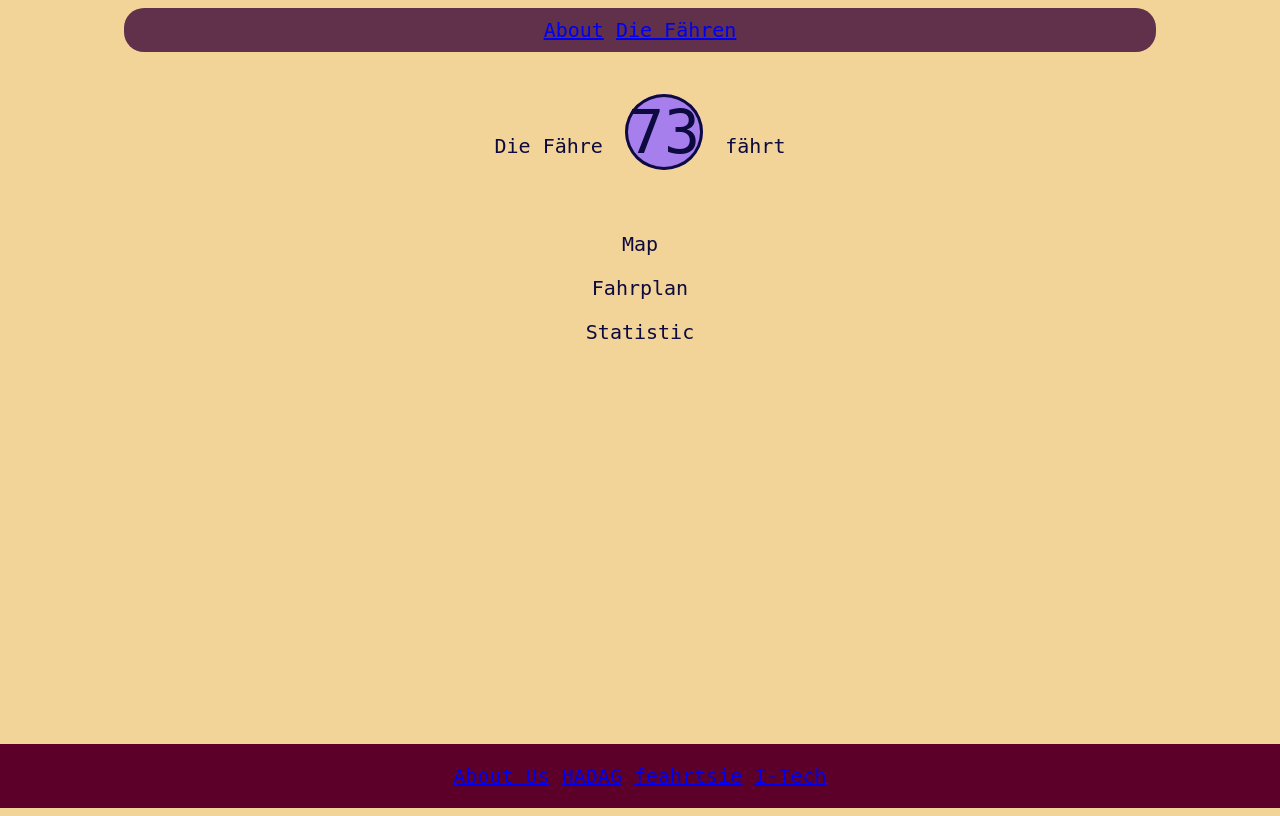
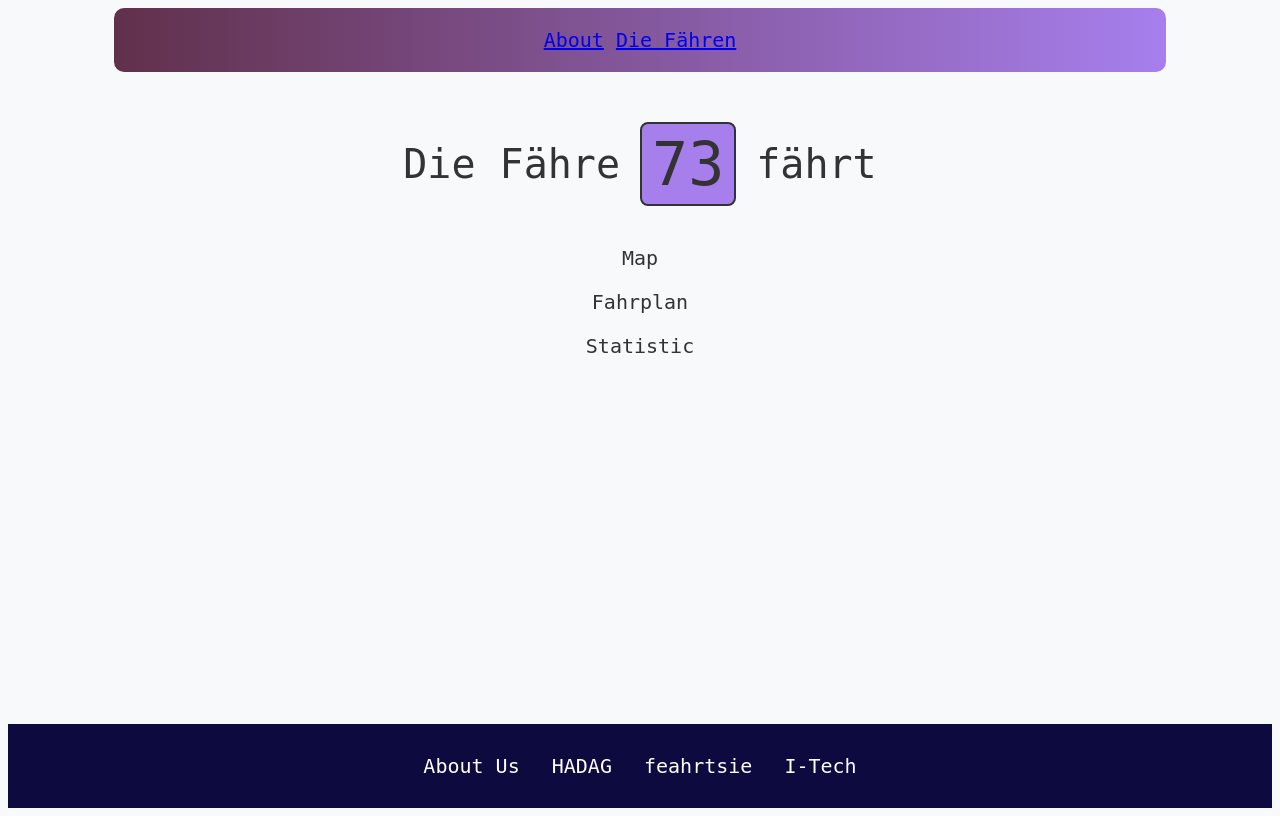
Before and after one commit to ximragequit/SmartSystemsBS14, a Flask app: page / in a window 1280 px wide. Run offline with Flask 3, Linux system fonts and the light colour scheme.

Commit message:
hmtl css shit

```diff
--- a/challenge_4/Prototyping/website/static/style.css
+++ b/challenge_4/Prototyping/website/static/style.css
@@ -1,6 +1,6 @@
 body {
-	background-color: #F2D398;
-	color: #0c0a3e;
+	background-color: #f8f9fa;
+	color: #333333;
 	font-family: "Andale Mono", monospace;
 	font-weight: normal;
 	font-size: 20px;
@@ -14,31 +14,36 @@
   }
 
   header {
-	background-color: #61304B;
-	color: #66CED6;
+	background: linear-gradient(to right, #61304b, #a77fed);
+	color: #ffffff;
 	width: 80%;
-	padding: 10px;
-	border-radius: 20px;
 	margin: 0 auto;
 	display: flex;
 	align-items: center;
 	justify-content: center;
+	padding: 20px;
+	border-radius: 10px;
   }
 
-	.navbar {
-	font-weight: normal;
-	font-size: 20px;
+  .navbar a {
+	color: #ffffff;
+	margin: 0 10px;
+	text-decoration: none;
+  }
+
+  .navbar a:hover {
+	color: #a77fed;
   }
 
   main {
-	text-align: center	;
+	text-align: center;
 	width: 100%;
 	flex: 1;
 	overflow-y: auto;
   }
 
   .fahrstatus {
-		padding: 50px;
+	padding: 20px;
   }
 
   .fahrstatus-text {
@@ -49,6 +54,7 @@
 	align-items: center;
 	justify-content: center;
 	text-align: center;
+	margin-top: 30px;
   }
 
   .content {
@@ -62,13 +68,29 @@
 	border-width: 3px;
 	border-radius: 50%;
 	line-height: 1;
+	margin: 0 10px;
+	padding: 10px;
+	border-width: 2px;
+	border-radius: 8px;
+	display: flex;
+	align-items: center;
+	justify-content: center;
   }
-
 
 
   footer {
 	width: 100%;
-	background-color: #5C0029	;
-	padding: 20px;
+	background-color: #0c0a3e;
+	padding: 30px 0;
 	text-align: center;
   }
+
+  #footer-links a {
+	color: #ffffff;
+	margin: 0 10px;
+	text-decoration: none;
+  }
+
+  #footer-links a:hover {
+	color: #a77fed;
+  }
--- a/challenge_4/Prototyping/website/templates/index.html
+++ b/challenge_4/Prototyping/website/templates/index.html
@@ -19,13 +19,13 @@
 
     <main>
       <div id="fahrstatus" class="fahrstatus">
-        <div cleass="fahrstatus-text">
+        <div class="fahrstatus-text">
           <span class="content">Die Fähre</span>
           <span class="number-73">73</span>
           <span class="content">fährt</span>
         </div>
       </div>
-      <div calss="map">
+      <div class="map">
         <p>Map</p>
       </div>
       <div class="fahrplan">
```
Also changed, not shown: 1 other file. Lines whose indentation alone changed are shown as unchanged.
